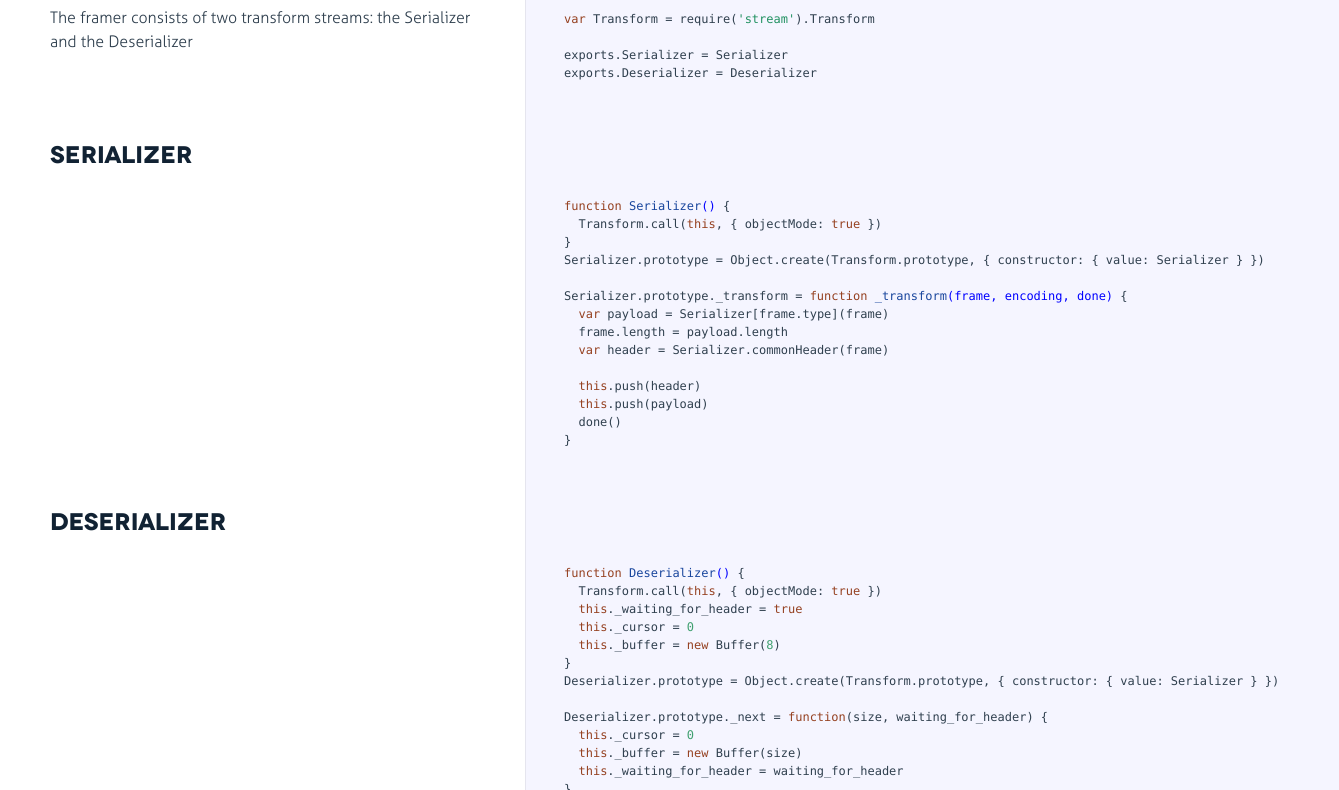
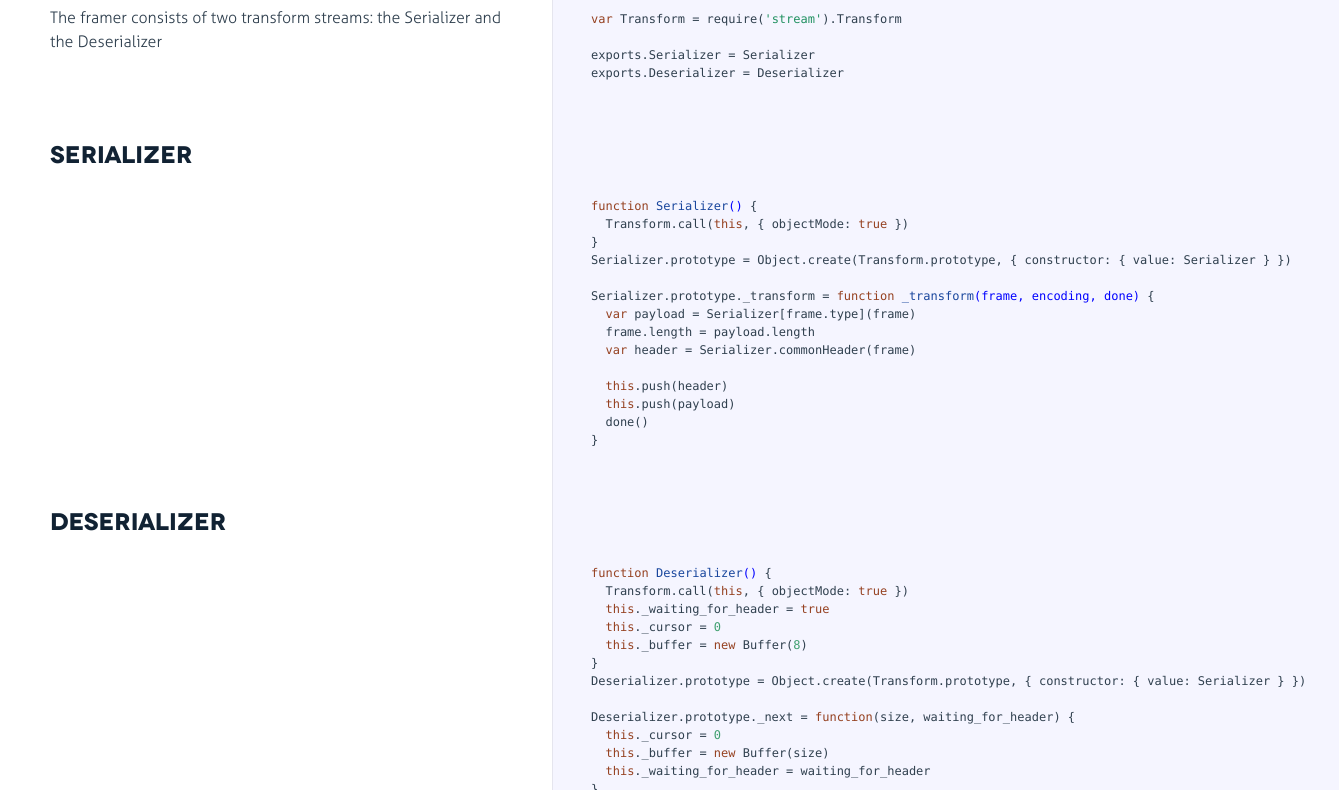
Before and after one commit to molnarg/node-http2, a website: page doc/framer.html in a window 1280 px wide. Shown: the part 102-892 px from the top of the page, 1339 px wide, since content can reach past the window. Drawn offline with Linux system fonts and the light colour scheme.

Commit message:
Customizing docco theme (sidebar width).

```diff
--- a/doc/docco.css
+++ b/doc/docco.css
@@ -1,3 +1,14 @@
+/*-------------- node-http2 customizations --------------------*/
+
+ul.sections > li > div.annotation {
+    min-width: 34.5em !important;
+    max-width: 34.5em !important;
+}
+
+#background {
+    width: 34.5em !important;
+}
+
 /*--------------------- Typography ----------------------------*/
 
 @font-face {
--- a/package.json
+++ b/package.json
@@ -13,7 +13,7 @@
   },
   "scripts": {
     "test": "mocha --reporter spec",
-    "prepublish": "docco lib/* --output doc --layout parallel -css doc/docco.css"
+    "prepublish": "docco lib/* --output doc --layout parallel --css doc/docco.css"
   },
   "repository": {
     "type": "git",
```
